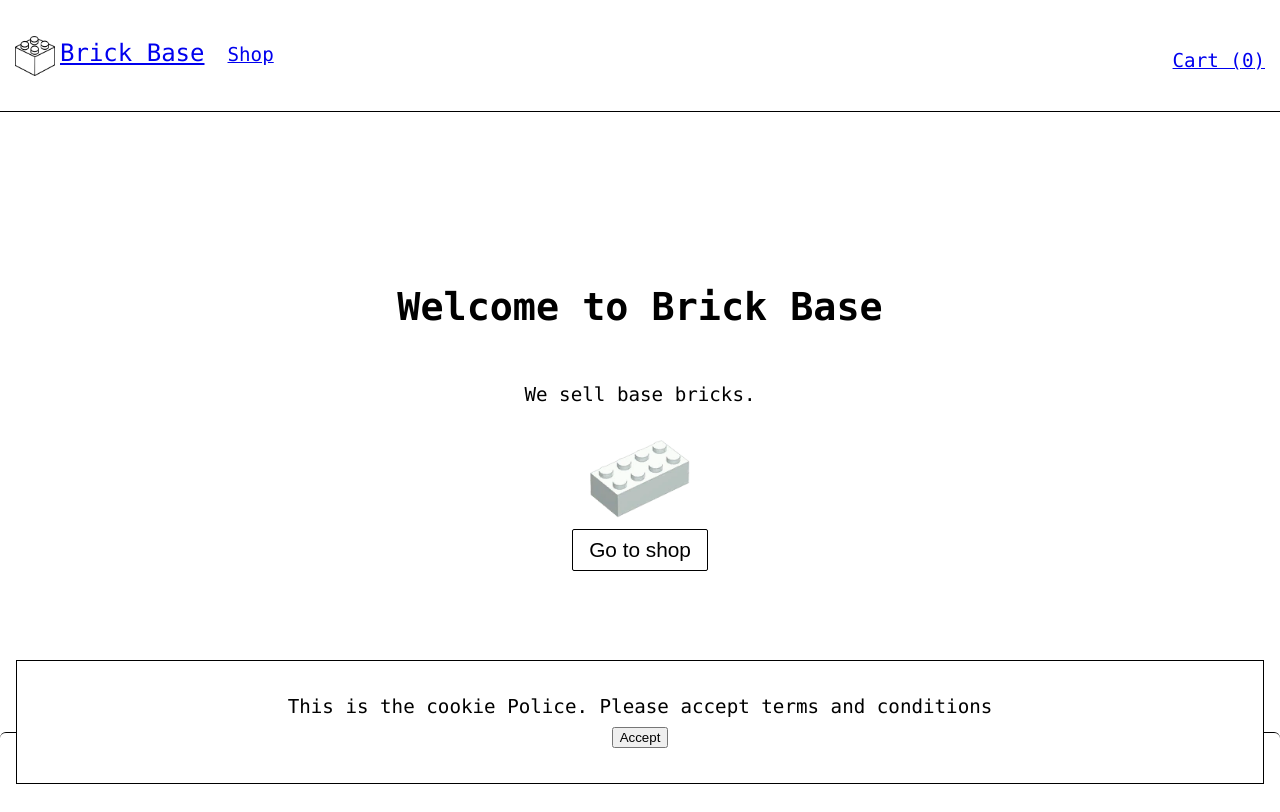
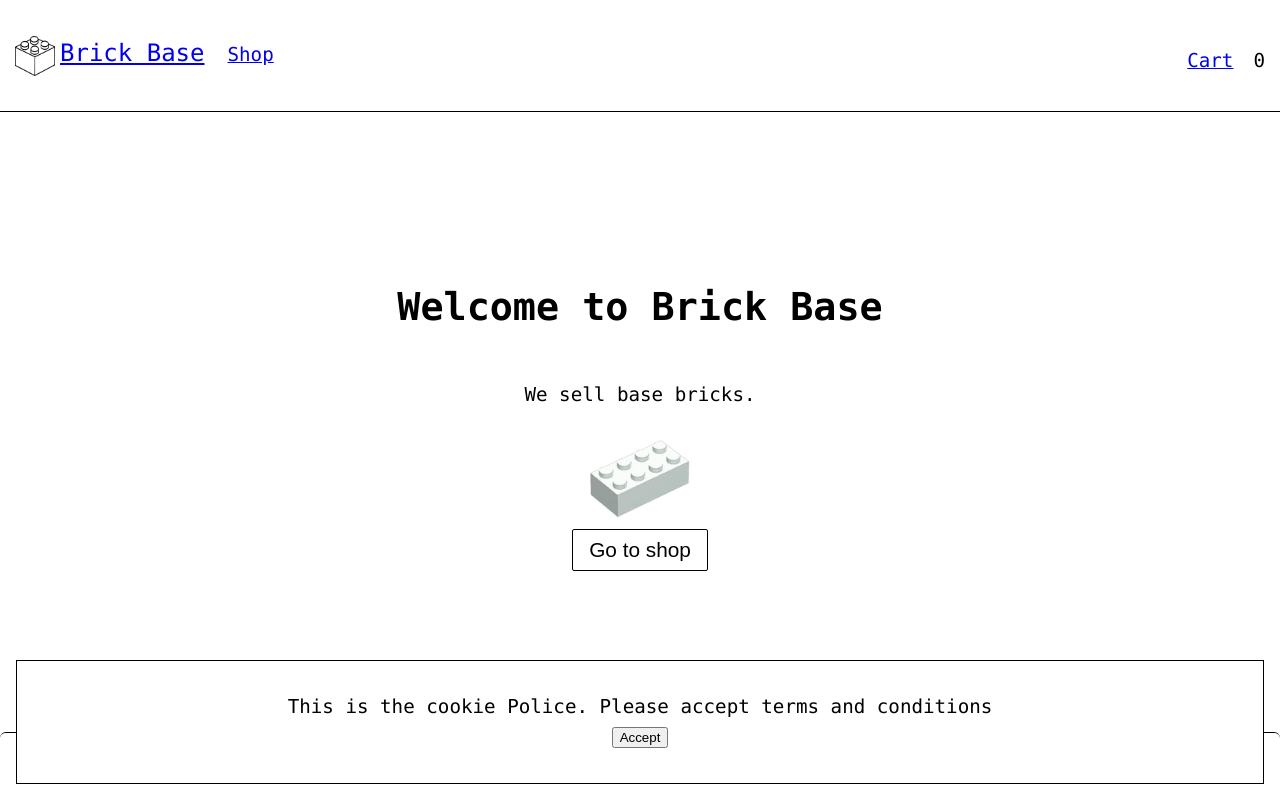
Before and after one commit to KatharinaSimma/nextjs-ecommerce-store, a Next.js app: page / in a window 1280 px wide. Built offline with nearby package versions, Linux system fonts and the light colour scheme; no server answers.

Commit message:
Fix header cart count

```diff
--- a/app/Header.js
+++ b/app/Header.js
@@ -1,5 +1,3 @@
-// import { faCartShopping } from '@fortawesome/free-solid-svg-icons';
-// import { FontAwesomeIcon } from '@fortawesome/react-fontawesome';
 import { cookies } from 'next/headers';
 import Image from 'next/image';
 import Link from 'next/link';
@@ -42,9 +40,9 @@ export default function Header() {
           </Link>
         </div>
         <Link href="/cart" data-test-id="cart-link">
-          {/* <FontAwesomeIcon icon={faCartShopping} className={styles.icon} /> */}
-          Cart (<span data-test-id="cart-count">{totalAmountOfCartItems}</span>)
+          Cart
         </Link>
+        <span data-test-id="cart-count">{totalAmountOfCartItems}</span>
       </nav>
     </header>
   );
```
